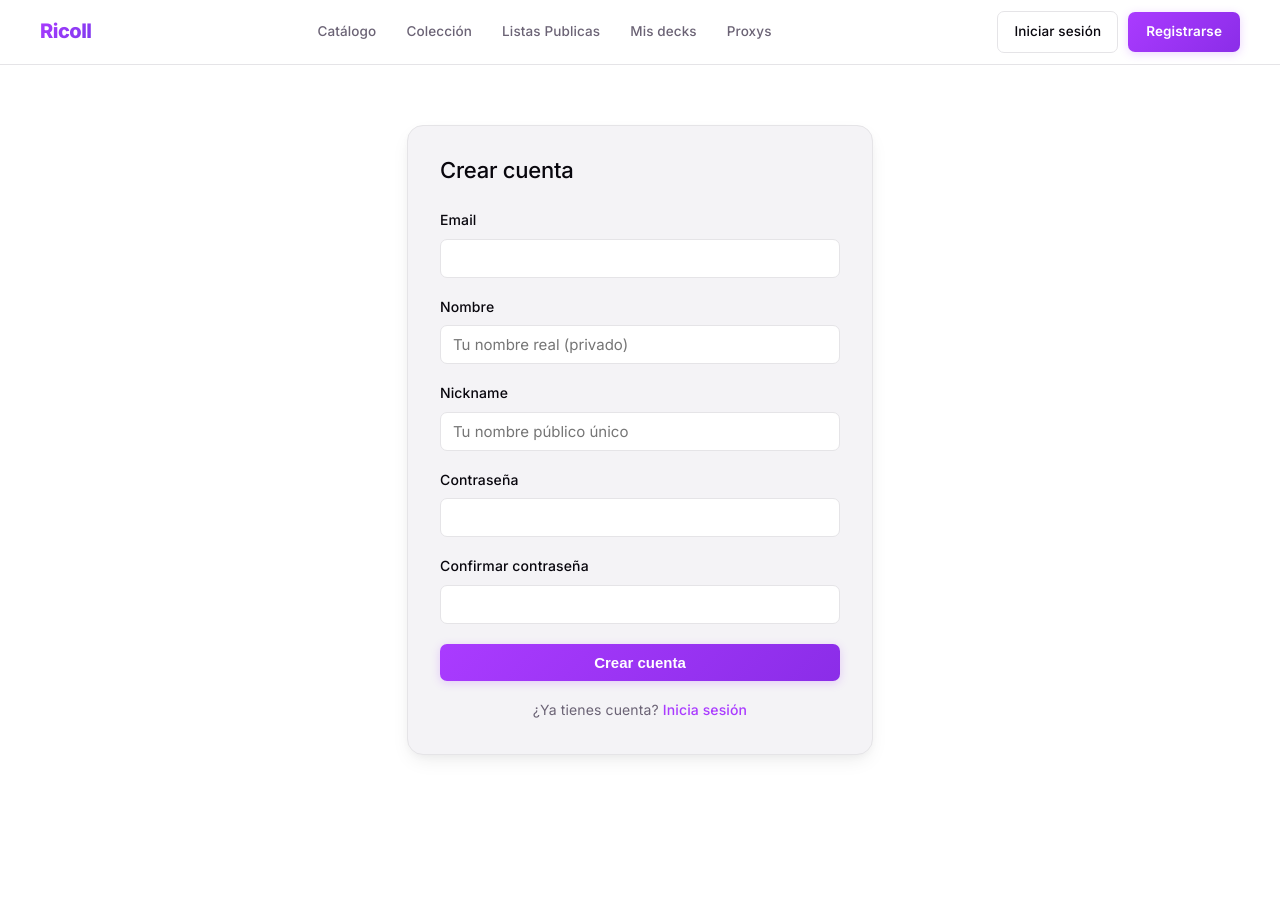
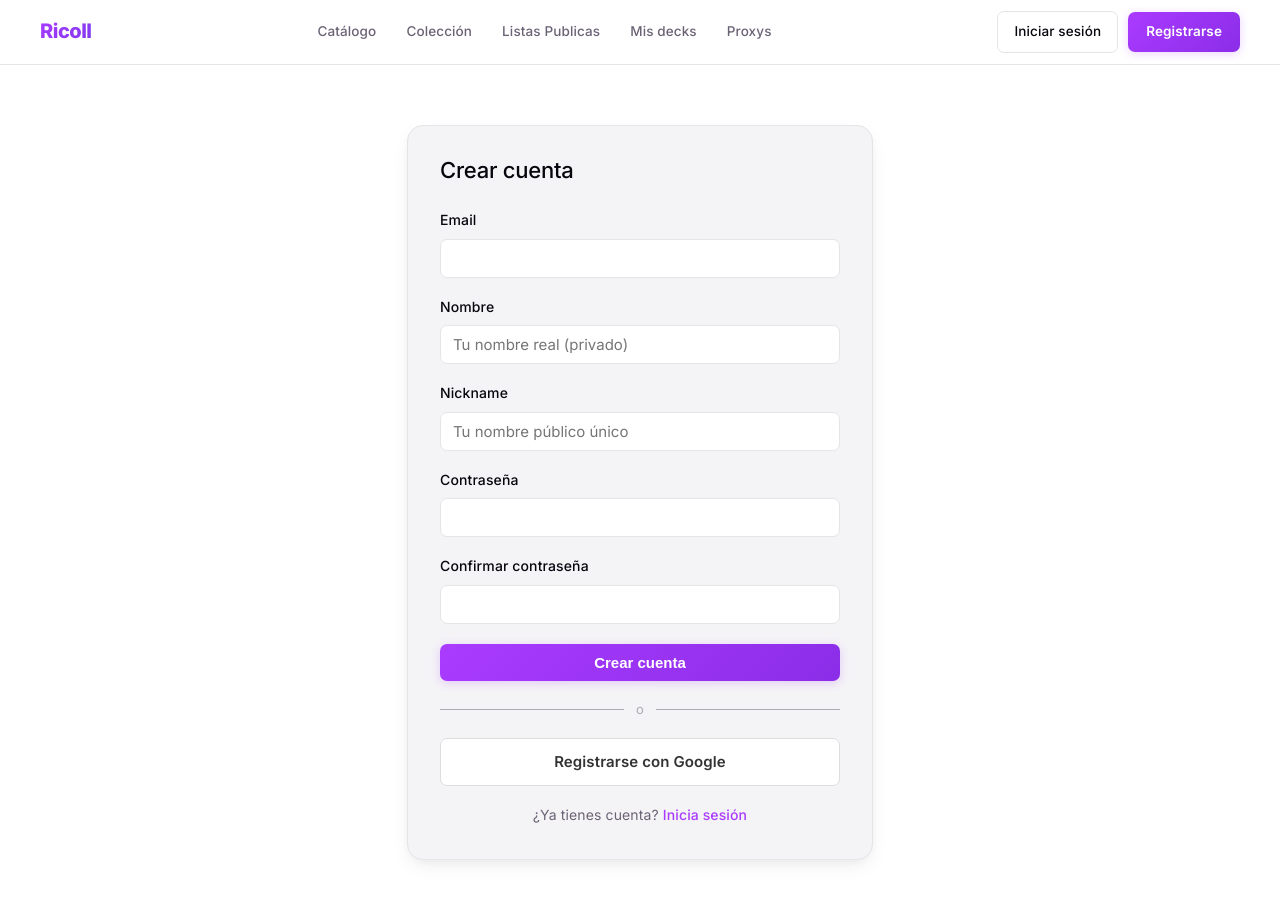
Before and after one commit to terry0w/ricoll-front, a React (Vite) app: page /register in a window 1280 px wide. Shown: the top 902 px of the page. Before the commit the page ends 800 px from the top, so only its background shows below. Built offline with nearby package versions, Linux system fonts and the light colour scheme.

Commit message:
feat(register): add Google sign-up option to registration page

```diff
--- a/src/pages/RegisterPage.tsx
+++ b/src/pages/RegisterPage.tsx
@@ -114,6 +114,12 @@ export default function RegisterPage() {
           {loading ? 'Creando cuenta...' : 'Crear cuenta'}
         </button>
       </form>
+      <div className="form-divider">
+        <span>o</span>
+      </div>
+      <a className="btn-google" href="/api/auth/google">
+        Registrarse con Google
+      </a>
       <p className="form-link">
         ¿Ya tienes cuenta? <Link to="/login">Inicia sesión</Link>
       </p>
```
